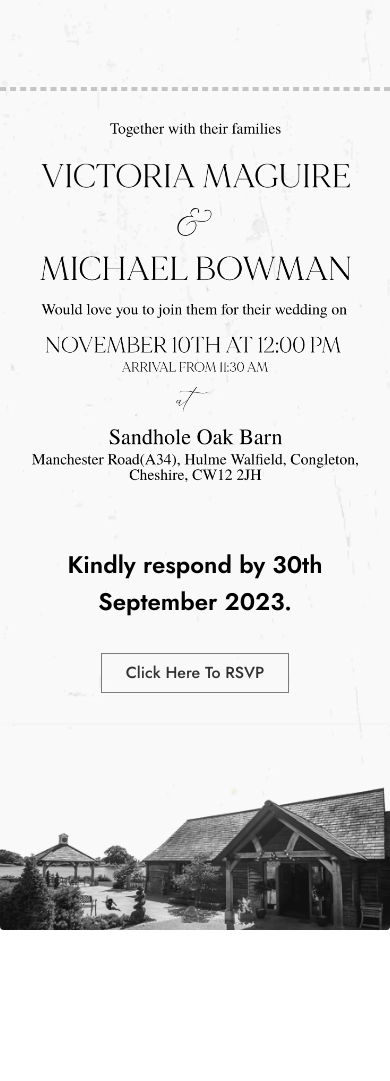
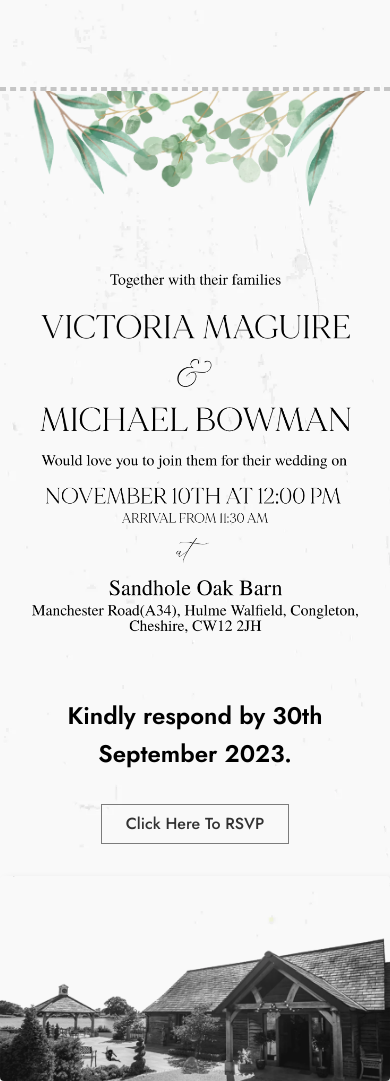
Before and after one commit to mbowman100/Bowman-Wedding-HTML, a website built with Parcel: page index.html in a window 390 px wide. Before the commit the page ends 930 px from the top, so only its background shows below. Built offline with nearby package versions, Linux system fonts and the light colour scheme.

Commit message:
Commit from TeleportHQ

```diff
--- a/index.css
+++ b/index.css
@@ -27,8 +27,15 @@
 }
 .home-image {
   width: 100%;
-  padding: var(--dl-space-space-twounits);
   object-fit: cover;
+}
+.home-image1 {
+  width: 100%;
+  object-fit: cover;
+  padding-top: var(--dl-space-space-fourunits);
+  padding-left: var(--dl-space-space-twounits);
+  padding-right: var(--dl-space-space-twounits);
+  padding-bottom: var(--dl-space-space-twounits);
 }
 .home-banner {
   width: 100%;
@@ -58,7 +65,7 @@
   color: var(--dl-color-gray-white);
   background-color: var(--dl-color-gray-black);
 }
-.home-image1 {
+.home-image2 {
   width: 100%;
   object-fit: cover;
 }
@@ -69,7 +76,7 @@
   .home-text {
     text-align: center;
   }
-  .home-image1 {
+  .home-image2 {
     width: 100%;
     border-radius: var(--dl-radius-radius-radius4);
   }
@@ -106,7 +113,7 @@
     padding-right: var(--dl-space-space-unit);
     padding-bottom: var(--dl-space-space-twounits);
   }
-  .home-image1 {
+  .home-image2 {
     width: 100%;
     box-shadow: 5px 5px 10px 0px #d4d4d4;
     border-color: var(--dl-color-gray-black);
--- a/index.html
+++ b/index.html
@@ -43,7 +43,8 @@
         <div class="home-main">
           <div class="home-body section-container column">
             <div class="home-max-width max-width-container"></div>
-            <img src="public/full-1800h.png" alt="image" class="home-image" />
+            <img src="public/header-1800h.png" alt="image" class="home-image" />
+            <img src="public/full-1800h.png" alt="image" class="home-image1" />
           </div>
           <div class="home-banner">
             <h2 class="home-text">
@@ -58,7 +59,7 @@
               Click Here To RSVP
             </a>
           </div>
-          <img src="public/footer-1800h.png" alt="image" class="home-image1" />
+          <img src="public/footer-1800h.png" alt="image" class="home-image2" />
         </div>
       </div>
     </div>
```
Also changed, not shown: public/header-1800h.png (added).
